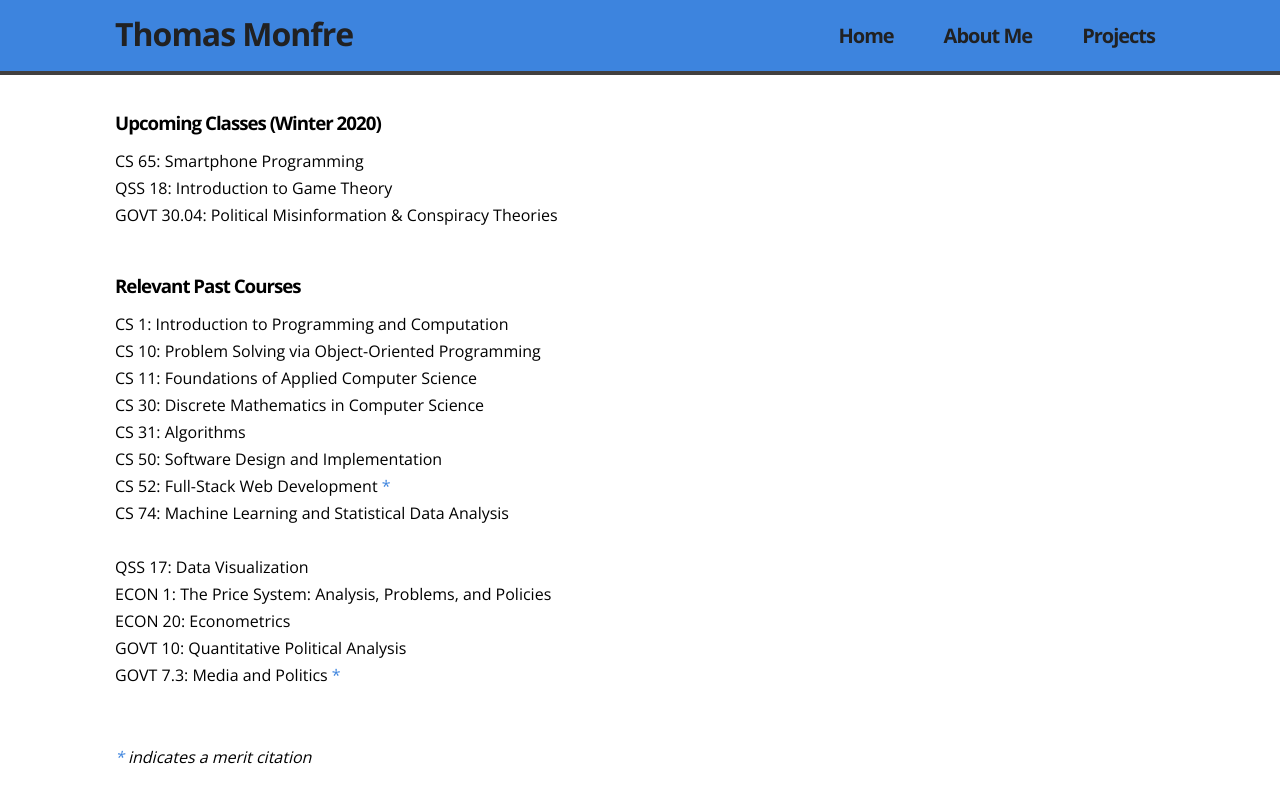
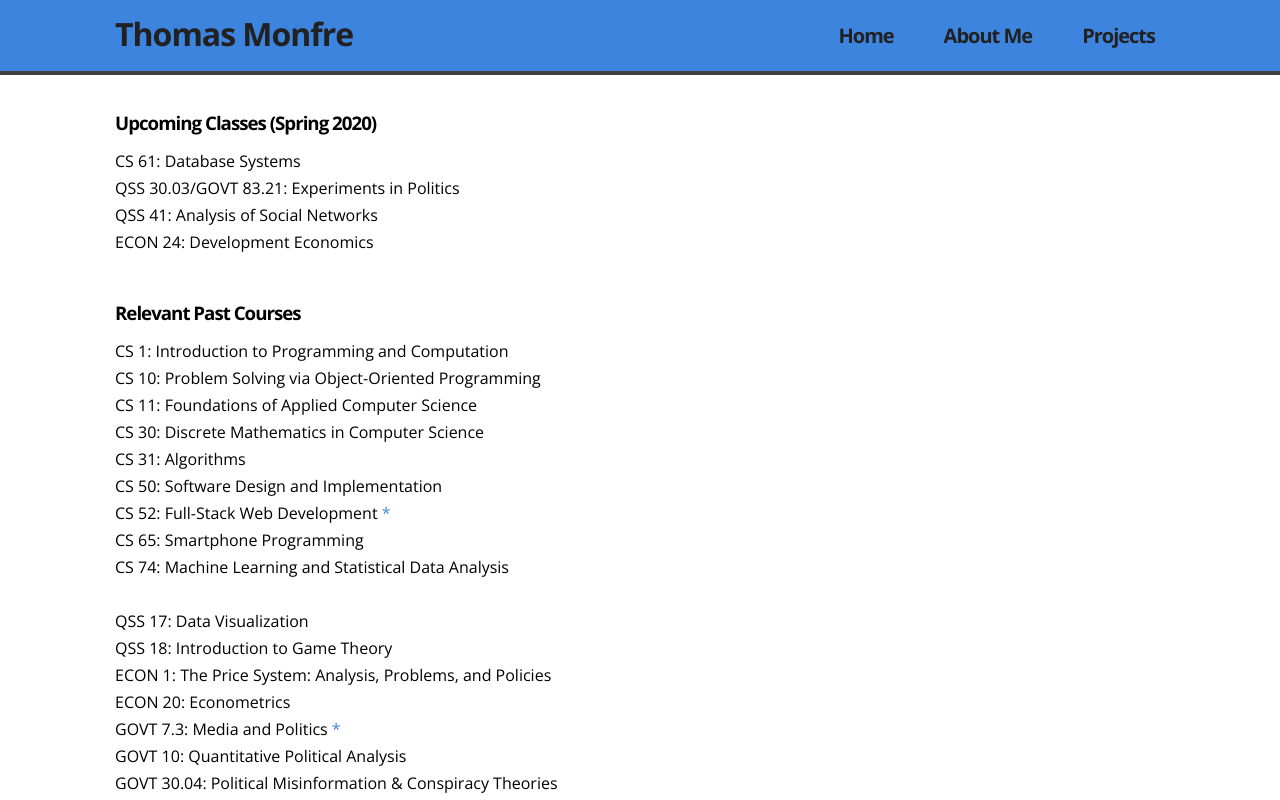
Before and after one commit to tmonfre/portfolio-website, a React app: page /classes in a window 1280 px wide. Shown: the top 800 px of the page. Built offline with nearby package versions, Linux system fonts and the light colour scheme.

Commit message:
update classes and domain

```diff
--- a/package.json
+++ b/package.json
@@ -11,7 +11,7 @@
     "test": "eslint src/**.js",
     "build": "yarn clean; NODE_ENV=production webpack --colors",
     "clean": "rimraf dist",
-    "deploy": "yarn build; surge -p dist -d thomasmonfre.me; yarn clean"
+    "deploy": "yarn build; surge -p dist -d tmonfre.surge.sh; yarn clean"
   },
   "devDependencies": {
     "@babel/core": "^7.4.3",
--- a/src/components/AboutMe.js
+++ b/src/components/AboutMe.js
@@ -23,7 +23,7 @@ const AboutMe = () => {
           <div className="school">
             <div className="school-left">
               <p className="school-title"><a href="http://www.dartmouth.edu" target="_blank" rel="noopener noreferrer">Dartmouth College</a>  —  Hanover, NH</p>
-              <p id="gpa_left">Cumulative GPA: 3.89</p>
+              <p id="gpa_left">Cumulative GPA: 3.90</p>
             </div>
 
             <div className="school-right">
--- a/src/components/Classes.js
+++ b/src/components/Classes.js
@@ -15,37 +15,49 @@ class Classes extends Component {
       return (
         <div id="classes">
           <Fade>
-            <h3>Upcoming Classes (Winter 2020)</h3>
+            <h3>Upcoming Classes (Spring 2020)</h3>
 
             <div className="course-dropdown" onClick={this.handleTitleClick}>
-              <p className="title">CS 65: Smartphone Programming</p>
+              <p className="title">CS 61: Database Systems</p>
               <p className="description">
-                This course teaches students how to design, implement, test, debug and publish smartphone applications.
-                Topics include development environment, phone emulator, key programming paradigms, UI design including views and activities,
-                data persistence, messaging and networking, embedded sensors, location based services (e.g., Google Maps), cloud programming,
-                and publishing applications. Concepts are reinforced through a set of weekly programming assignments and group projects.
+              This course studies the management of large bodies of data or information. This includes schemes for the representation,
+              manipulation, and storage of complex information structures as well as algorithms for processing these structures efficiently
+              and for retrieving the information they contain. This course will teach the student techniques for storage allocation and deallocation,
+              retrieval (query formulation), and manipulation of large amounts of heterogeneous data. Students are expected to program and become
+              involved in a project in which they study important aspects of a database system: ways to organize a distributed database shared by
+              several computers; transactions that are processed locally and globally; robustness guarantees of the stored data against failure;
+              security and data integrity guarantees from unauthorized access; privacy; object-oriented schemes for multimedia data; indexing,
+              hashing, concurrency control, data mining, data warehousing, mobile databases and storage file structures.
               </p>
             </div>
 
             <div className="course-dropdown" onClick={this.handleTitleClick}>
-              <p className="title">QSS 18: Introduction to Game Theory</p>
+              <p className="title">QSS 30.03/GOVT 83.21: Experiments in Politics</p>
               <p className="description">
-                Game theory is used to study how individuals and organizations interact strategically, and this course introduces game theory with a focus
-                on political science applications. Game theory is a standard tool in the social sciences, and insights from game theory are essential to
-                understanding many facets of politics, such as political party competition, legislative politics, international relations, and the provision
-                of public goods. Among other topics, the course will cover normal and extensive form games, Nash equilibria, imperfect information, mixed
-                strategies, and, if time permits, the basics of games with incomplete information. A course in game theory will change the way that one views
-                the world.
+              This class is a lab-style seminar in which we will design, field, and analyze an experimental study of political misperceptions.
+              Our goal is to publish a scholarly article about our findings in a peer-reviewed journal of political science-an ambitious project
+              that will require a substantial commitment from each student. Flexibility will also be essential since the course will evolve during
+              the semester based on the needs of the project.
               </p>
             </div>
 
             <div className="course-dropdown" onClick={this.handleTitleClick}>
-              <p className="title">GOVT 30.04: Political Misinformation & Conspiracy Theories</p>
+              <p className="title">QSS 41: Analysis of Social Networks</p>
               <p className="description">
-                Why do people hold false or unsupported beliefs about politics and why are so those beliefs so hard to change? This course will explore the
-                psychological factors that make people vulnerable to political misinformation and conspiracy theories and the reasons that corrections so
-                often fail to change their minds. We will also analyze how those tendencies are exploited by political elites and consider possible approaches
-                that journalists and civic reformers could employ to combat misperceptions.
+              Students will gather and analyze data on a variety of networks (institutions, communities, elites, friendship systems, kinship systems,
+              trade networks, and the like). Techniques of analysis may include graph theory, text analysis, multidimensional scaling and cluster analysis,
+              and a variety of special models. Not limited to students in the major.
+              </p>
+            </div>
+
+            <div className="course-dropdown" onClick={this.handleTitleClick}>
+              <p className="title">ECON 24: Development Economics</p>
+              <p className="description">
+              This course uses economic analysis to understand contemporary issues in low-income countries. We consider why extreme poverty and hunger,
+              child mortality, low-levels of education, gender inequality, environmental degradation, high fertility, and child labor are pervasive in the
+              developing world. We also examine the economic consequences of globalization and infectious diseases such as malaria and HIV/AIDS.
+              For each topic, we seek to understand the factors and constraints influencing decision-making in developing countries. We use this understanding
+              to discuss the role of markets, civil organizations, government policy, and international institutions.
               </p>
             </div>
 
@@ -121,6 +133,16 @@ class Classes extends Component {
             </div>
 
             <div className="course-dropdown" onClick={this.handleTitleClick}>
+              <p className="title">CS 65: Smartphone Programming</p>
+              <p className="description">
+                This course teaches students how to design, implement, test, debug and publish smartphone applications.
+                Topics include development environment, phone emulator, key programming paradigms, UI design including views and activities,
+                data persistence, messaging and networking, embedded sensors, location based services (e.g., Google Maps), cloud programming,
+                and publishing applications. Concepts are reinforced through a set of weekly programming assignments and group projects.
+              </p>
+            </div>
+
+            <div className="course-dropdown" onClick={this.handleTitleClick}>
               <p className="title">CS 74: Machine Learning and Statistical Data Analysis</p>
               <p className="description">
                 This course provides an introduction to statistical modeling and machine learning. Topics include learning theory, supervised and
@@ -139,6 +161,18 @@ class Classes extends Component {
                 This course primarily teaches R, a free software environment for statistical computing and graphics,
                 which is widely regarded as one of the most versatile and flexible tools for data visualization and, more broadly, data science.
                 Students completing the course will know how to “wrangle” and visualize data critical to their scientific endeavors.
+              </p>
+            </div>
+
+            <div className="course-dropdown" onClick={this.handleTitleClick}>
+              <p className="title">QSS 18: Introduction to Game Theory</p>
+              <p className="description">
+                Game theory is used to study how individuals and organizations interact strategically, and this course introduces game theory with a focus
+                on political science applications. Game theory is a standard tool in the social sciences, and insights from game theory are essential to
+                understanding many facets of politics, such as political party competition, legislative politics, international relations, and the provision
+                of public goods. Among other topics, the course will cover normal and extensive form games, Nash equilibria, imperfect information, mixed
+                strategies, and, if time permits, the basics of games with incomplete information. A course in game theory will change the way that one views
+                the world.
               </p>
             </div>
 
@@ -163,19 +197,6 @@ class Classes extends Component {
             </div>
 
             <div className="course-dropdown" onClick={this.handleTitleClick}>
-              <p className="title">GOVT 10: Quantitative Political Analysis</p>
-              <p className="description">
-                This course will provide students with useful tools for undertaking empirical research in political science and will help them to
-                become informed consumers of quantitative political analysis. The course will first consider the general theoretical concepts underlying
-                empirical research, including the nature of causality, the structure and content of theories, and the formulation and testing of
-                competing hypotheses. The course will then employ these concepts to develop several quantitative approaches to political analysis.
-                Students will be introduced to two statistical methods frequently used by political scientists, contingency tables and linear regression.
-                By learning to systematically analyze political data, students will gain the ability to better conduct and evaluate empirical research
-                in both its quantitative and qualitative forms.
-              </p>
-            </div>
-
-            <div className="course-dropdown" onClick={this.handleTitleClick}>
               <p className="title">GOVT 7.3: Media and Politics <span className="citation">*</span></p>
               <p className="description">
                 The variety of media sources covering politics has expanded substantially in recent years: online-only news, satire-based news,
@@ -191,6 +212,30 @@ class Classes extends Component {
                 genres of writing and argumentation.
               </p>
             </div>
+
+            <div className="course-dropdown" onClick={this.handleTitleClick}>
+              <p className="title">GOVT 10: Quantitative Political Analysis</p>
+              <p className="description">
+                This course will provide students with useful tools for undertaking empirical research in political science and will help them to
+                become informed consumers of quantitative political analysis. The course will first consider the general theoretical concepts underlying
+                empirical research, including the nature of causality, the structure and content of theories, and the formulation and testing of
+                competing hypotheses. The course will then employ these concepts to develop several quantitative approaches to political analysis.
+                Students will be introduced to two statistical methods frequently used by political scientists, contingency tables and linear regression.
+                By learning to systematically analyze political data, students will gain the ability to better conduct and evaluate empirical research
+                in both its quantitative and qualitative forms.
+              </p>
+            </div>
+
+            <div className="course-dropdown" onClick={this.handleTitleClick}>
+              <p className="title">GOVT 30.04: Political Misinformation & Conspiracy Theories</p>
+              <p className="description">
+                Why do people hold false or unsupported beliefs about politics and why are so those beliefs so hard to change? This course will explore the
+                psychological factors that make people vulnerable to political misinformation and conspiracy theories and the reasons that corrections so
+                often fail to change their minds. We will also analyze how those tendencies are exploited by political elites and consider possible approaches
+                that journalists and civic reformers could employ to combat misperceptions.
+              </p>
+            </div>
+
             <div id="citation-explanation">
               <p><span className="citation">*</span> indicates a merit citation</p>
             </div>
```
Also changed, not shown: 1 other file (tests, documents, lock files or other folders).
